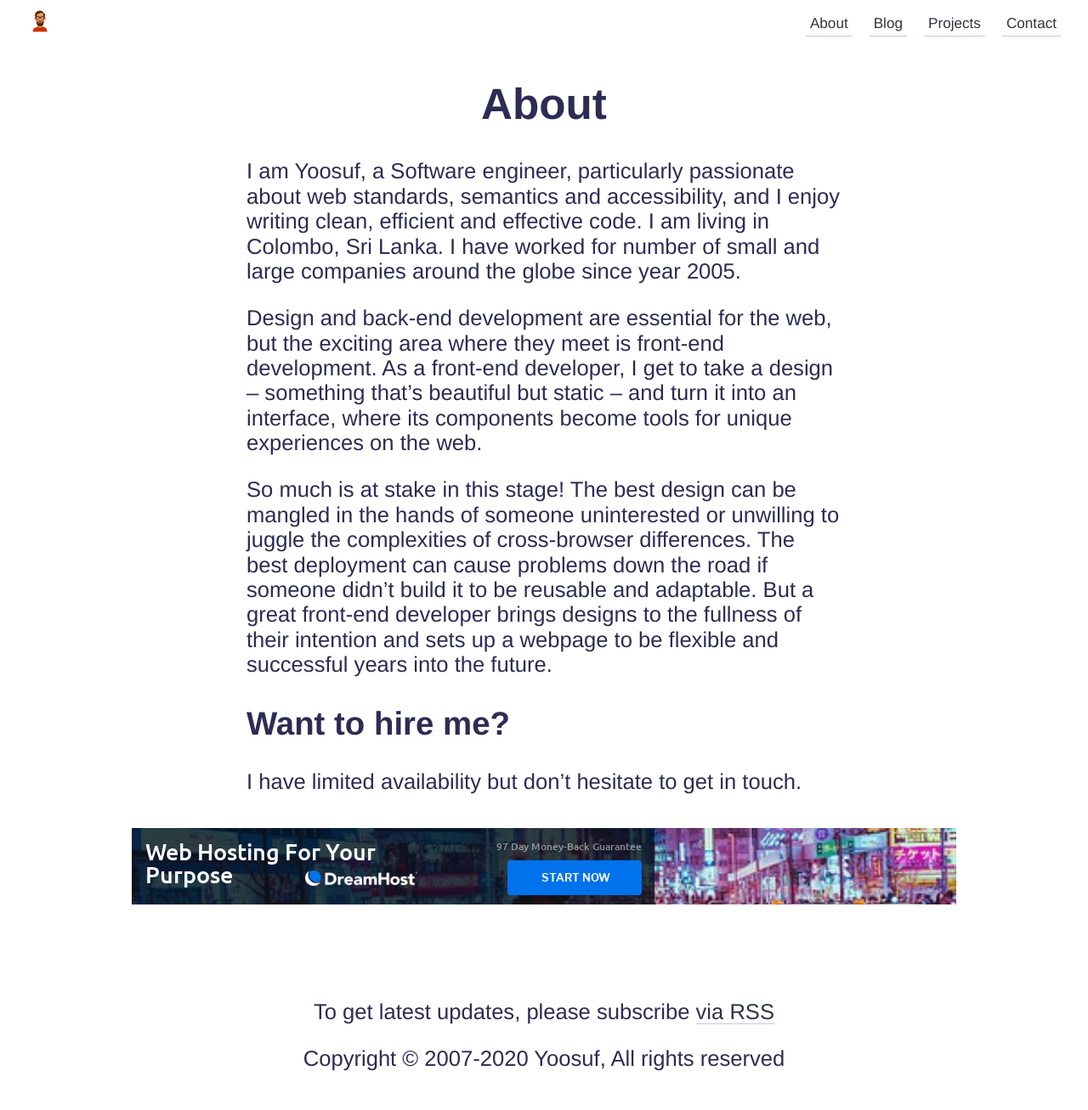
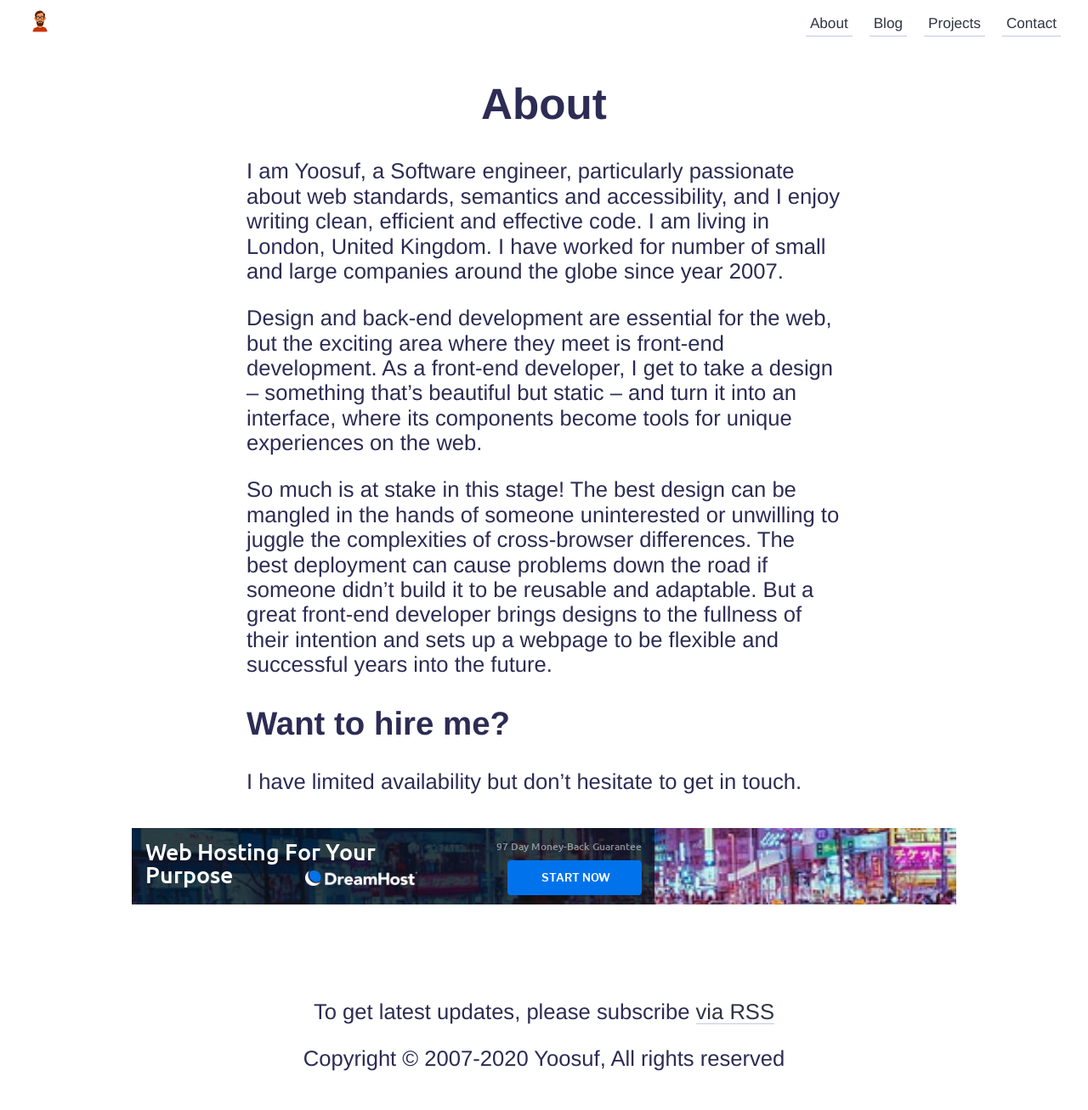
Before and after one commit to yoosuf/yoosuf.github.io, a Jekyll site: the page built from about.md, in a window 1280 px wide. Shown: the whole page at 85% size. Built offline with Jekyll 4.4.1, drawn with Linux system fonts in a browser that asks for light colours.

Commit message:
Update about.md

```diff
--- a/about.md
+++ b/about.md
@@ -5,7 +5,7 @@ description: Yoosuf, a software engineer and entrepreneur. Love creating great U
 permalink: /about/
 ---
 
-I am Yoosuf, a Software engineer, particularly passionate about web standards, semantics and accessibility, and I enjoy writing clean, efficient and effective code. I am living in  Colombo, Sri Lanka. I have worked for number of small and large companies around the globe since year 2005.
+I am Yoosuf, a Software engineer, particularly passionate about web standards, semantics and accessibility, and I enjoy writing clean, efficient and effective code. I am living in  London, United Kingdom. I have worked for number of small and large companies around the globe since year 2007.
 
 Design and back-end development are essential for the web, but the exciting area where they meet is front-end development. As a front-end developer, I get to take a design – something that’s beautiful but static – and turn it into an interface, where its components become tools for unique experiences on the web.
 
```
